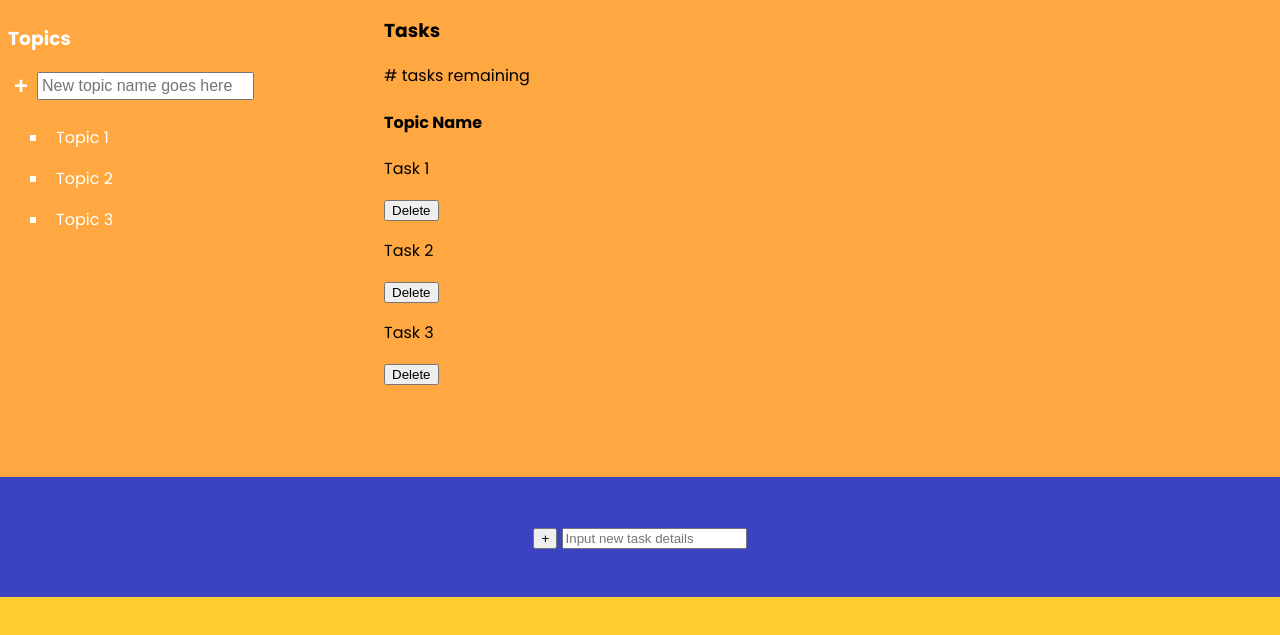
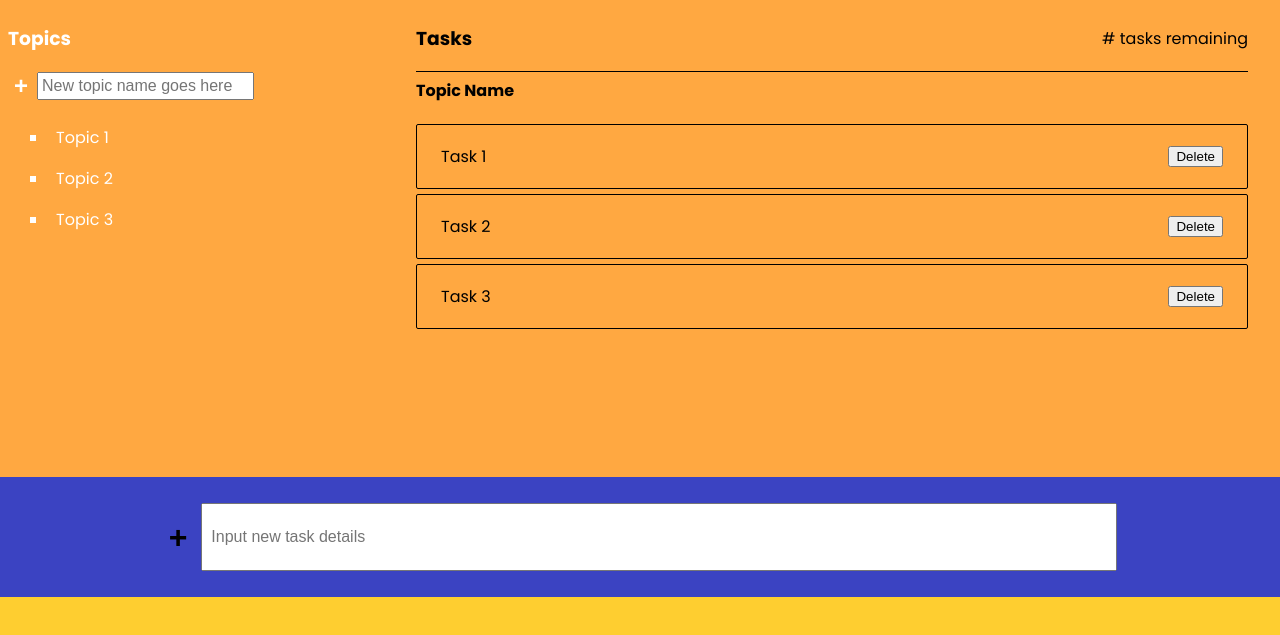
Before and after one commit to vipul-khedekar/task-master, a website built with webpack: page index.html in a window 1280 px wide. Shown: the part 83-718 px from the top of the page. Built offline with nearby package versions, Linux system fonts and the light colour scheme.

Commit message:
stylized layout of tasks container and input container with minimal details for now, temporarily colors assigned

```diff
--- a/src/index.css
+++ b/src/index.css
@@ -89,6 +89,40 @@ body {
     cursor: pointer;
 }
 
+.tasks-container {
+    box-sizing: border-box;
+    padding: 0.5rem 2rem;
+}
+
+.tasks-header-container {
+    display: flex;
+    justify-content: space-between;
+    align-items: center;
+    border-bottom: 1px solid #000000;
+    margin-bottom: -1rem;
+}
+
+.tasks-list-container {
+    display: flex;
+    flex-direction: column;
+    gap: 5px;
+    height: 40vh;
+    overflow-y: scroll;
+}
+
+.task-item {
+    display: flex;
+    justify-content: space-between;
+    align-items: center;
+    border: 1px solid #000000;
+    border-radius: 2px;
+    padding: 3px 1.5rem;
+}
+
+.task-item:hover {
+    border: 4px solid #000000;
+}
+
 .input-container {
     box-sizing: border-box;
     display: flex;
@@ -96,6 +130,29 @@ body {
     align-items: center;
     background-color: var(--colorBlueLight);
     height: 15vh;
+}
+
+.input-container > form {
+    display: flex;
+    gap: 0.5rem;
+}
+
+.input-container > form > button {
+    background-color: transparent;
+    border: none;
+    font-size: 2rem;
+    font-weight: 700;
+}
+
+.input-container > form > button:hover {
+    border: 3px solid #000000;
+}
+
+.input-container > form > input {
+    height: 3rem;
+    width: 70vw;
+    padding: 0.5rem;
+    font-size: 1rem;
 }
 
 .buttons-container {
```
